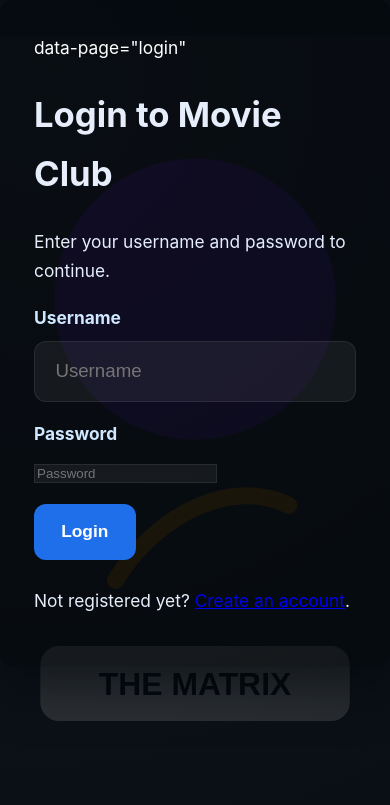
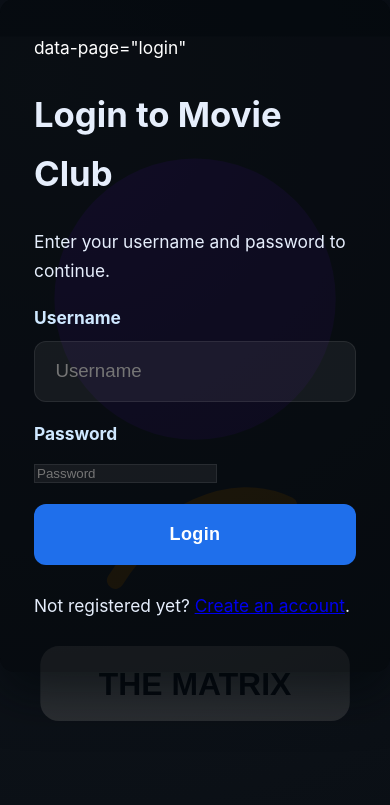
Before and after one commit to mohith-reddy01/movie-suggestions, a Flask app: page /login in a window 390 px wide. Shown: the part 52-857 px from the top of the page. Run offline with Flask 2, Linux system fonts and the light colour scheme.

Commit message:
Enlarge login submit button: add .button--large and styles

```diff
--- a/static/style.css
+++ b/static/style.css
@@ -72,6 +72,24 @@
     background: transparent;
     border: 1px solid rgba(255,255,255,0.12);
     color: #eaf6ff;
+}
+
+/* Larger login submit button */
+.button--large {
+    padding: 1.1rem 1.8rem;
+    font-size: 1.05rem;
+    border-radius: 14px;
+    font-weight: 800;
+    letter-spacing: 0.02em;
+}
+
+/* Make the login submit button more prominent on small screens */
+@media (max-width: 640px) {
+    body[data-page="login"] .button--large {
+        width: 100%;
+        padding: 1.2rem 1rem;
+        font-size: 1.06rem;
+    }
 }
 
 body[data-page="index"] header.header {
--- a/templates/login.html
+++ b/templates/login.html
@@ -13,7 +13,7 @@
             <label for="password">Password</label>
             <input id="password" name="password" type="password" placeholder="Password" required />
         </div>
-        <button type="submit">Login</button>
+        <button type="submit" class="button button--large">Login</button>
     </form>
     <p>Not registered yet? <a href="{{ url_for('register') }}">Create an account</a>.</p>
 {% endblock %}
```
